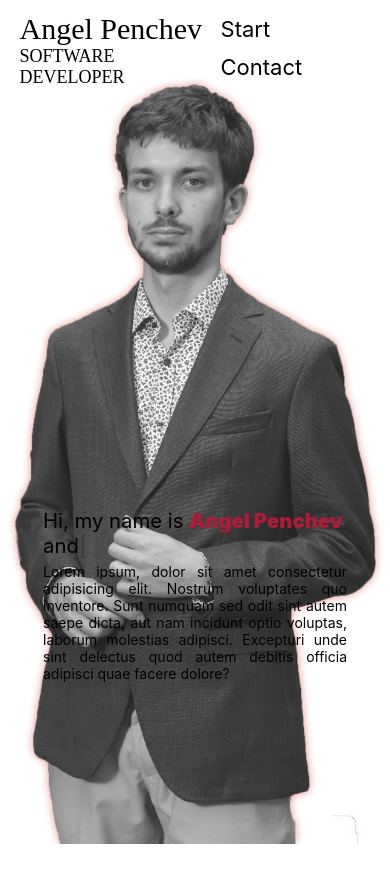
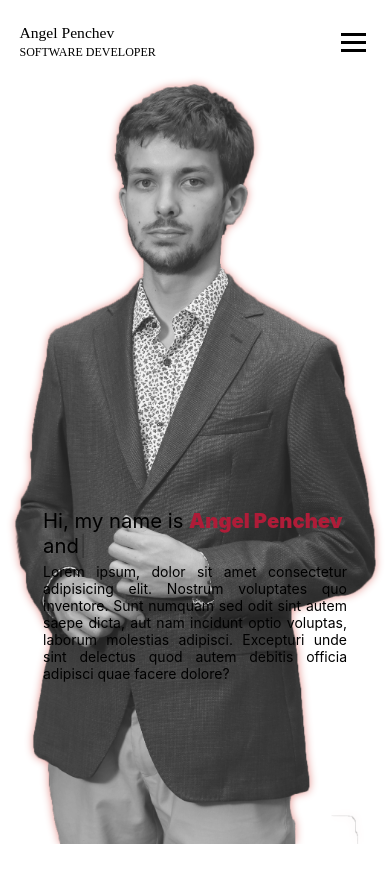
Before and after one commit to angel-penchev/personal-server, a React (Create React App) app in the folder client/: page / in a window 390 px wide. Shown: the top 882 px of the page. Built offline with nearby package versions, Linux system fonts and the light colour scheme; what react-smooth-scrolling would draw is missing.

Commit message:
[Feat] Navbar responsiveness
Made a navbar drawer for mobile devices with propeer animations.

```diff
--- a/client/src/App.tsx
+++ b/client/src/App.tsx
@@ -21,7 +21,7 @@ const App = () => {
       <nav className="app-nav">
         <Nav></Nav>
       </nav>
-      <SmoothProvider skew={true} ease={0}>
+      <SmoothProvider skew={false} ease={0}>
         <main className="app-main">
           <Start></Start>
           <Skills></Skills>
--- a/client/src/global.d.ts
+++ b/client/src/global.d.ts
@@ -1,3 +1,7 @@
 declare module '*.png' {
     export default '' as string;
 }
+
+declare module '*.svg' {
+    export default '' as string;
+}
--- a/client/src/sections/Nav/Nav.css
+++ b/client/src/sections/Nav/Nav.css
@@ -1,17 +1,19 @@
 .nav {
   display: flex;
+  justify-content: space-between;
   align-items: center;
   position: fixed;
-  height: 100px;
   width: 100%;
+  padding: 0 5vw;;
+  min-height: 10vh;
   max-width: 1920px;
   z-index: 100;
+  transition: background-color 300ms ease;
 }
 
 .nav .home {
   color: #000;
   font-family: "Helvetica Now Display";
-  margin-left: 5vw;
   cursor: pointer;
 
   -webkit-transition: color 300ms linear;
@@ -26,18 +28,19 @@
 }
 
 .nav .home .primary {
-  font-size: 30px;
+  font-size: clamp(12px, 4vw, 30px);
   font-weight: 500;
 }
 
 .nav .home .secondary {
-  font-size: 18px;
+  font-size: clamp(12px, 2.4vw, 18px);
   font-weight: 300;
 }
 
 .nav .links {
-  margin-left: auto;
-  margin-right: 5vw;
+  display: flex;
+  justify-content: space-around;
+  flex-direction: row;
 }
 
 .nav .links .link {
@@ -57,6 +60,7 @@
   transition: color 300ms linear;
 }
 
+@media only screen and (min-width: 768px)  {
   .nav .links .link::after {
     content: "";
     position: absolute;
@@ -71,12 +75,86 @@
     transform: translate3d(-100%, 0, 0);
   }
 
-.nav .links .link:hover {
-  color: var(--primary-color);
-}
-
   .nav .links .link:hover::after,
   .nav .links .link:focus::after {
     opacity: 1;
     transform: translate3d(0, 0, 0);
   }
+}
+
+.nav .links .link:hover,
+.nav .links .link:focus {
+  color: var(--primary-color);
+}
+
+.menu-btn {
+  display: none;
+  cursor: pointer;
+}
+
+.menu-btn div {
+  width: 25px;
+  height: 3px;
+  margin: 5px;
+  background-color: #000;
+  transition: all 300ms ease;
+}
+
+@media only screen and (max-width: 768px) {
+  .nav .links {
+    position: absolute;
+    top: 10vh;
+    right: 0;
+    height: 90vh;
+    width: 100%;
+    flex-direction: column;
+    align-items: center;
+    background-color: #FFF;
+    transform: translateX(100%);
+    transition: transform 300ms ease;
+  }
+
+  .nav .links .link {
+    opacity: 0;
+    animation-duration: 300ms;
+    animation-fill-mode: forwards;
+    animation-timing-function: ease;
+    animation-name: linkFade;
+  }
+
+  .menu-btn {
+    display: block;
+  }
+
+}
+
+.links-menu-active {
+  transform: translateX(0%) !important;
+}
+
+.nav-menu-active {
+  background-color: #FFF;
+}
+
+.menu-btn-active .line1 {
+  transform: rotate(45deg) translate(6px, 5px);
+}
+
+.menu-btn-active .line2 {
+  opacity: 0;
+}
+
+.menu-btn-active .line3 {
+  transform: rotate(-45deg) translate(6px, -5px);
+}
+
+@keyframes linkFade {
+  from  {
+    opacity: 0;
+    transform: translateX(75px);
+  }
+  to {
+    opacity: 1;
+    transform: translateX(0px);
+  }
+}
--- a/client/src/sections/Nav/Nav.tsx
+++ b/client/src/sections/Nav/Nav.tsx
@@ -1,4 +1,4 @@
-import React from 'react';
+import React, {useState} from 'react';
 import './Nav.css';
 import {Link} from 'react-scroll';
 
@@ -8,9 +8,13 @@ interface Props {
   scrollDuration?: number
 }
 
+const links = ['Start', 'Projects', 'Contact'];
+
 const Nav: React.FC<Props> = (props: Props) => {
+  const [isMenuActive, setIsMenuActive] = useState(false);
+
   return (
-    <div className="nav">
+    <div className={`nav ${isMenuActive ? 'nav-menu-active' : ''}`}>
       <div className="home">
         <Link
           to="start"
@@ -23,25 +27,29 @@ const Nav: React.FC<Props> = (props: Props) => {
           <span className="secondary">SOFTWARE DEVELOPER</span>
         </Link>
       </div>
-      <div className="links">
-        <Link
+      <div className={`links ${isMenuActive ? 'links-menu-active' : ''}`}>
+        {links.map((value, index) => {
+          return <Link
+            key={index}
             className="link"
-          to="start"
+            to={value.toLowerCase()}
             spy={props.scrollSpy ?? true}
             smooth={props.scrollSmooth ?? true}
             duration={props.scrollDuration ?? 300}
+            onClick={() => setIsMenuActive(false)}
+            style={{animationDelay: index / 5 + 1 + 's'}}
           >
-          Start
-        </Link>
-        <Link
-          className="link"
-          to="contact"
-          spy={props.scrollSpy ?? true}
-          smooth={props.scrollSmooth ?? true}
-          duration={props.scrollDuration ?? 300}
+            {value}
+          </Link>;
+        })}
+      </div>
+      <div
+        className={`menu-btn ${isMenuActive ? 'menu-btn-active' : ''}`}
+        onClick={() => setIsMenuActive(!isMenuActive)}
       >
-          Contact
-        </Link>
+        <div className="line1"></div>
+        <div className="line2"></div>
+        <div className="line3"></div>
       </div>
     </div>
   );
```
Also changed, not shown: client/src/sections/Nav/Assets/hamburger-menu.svg (deleted). Lines whose indentation alone changed are shown as unchanged.
